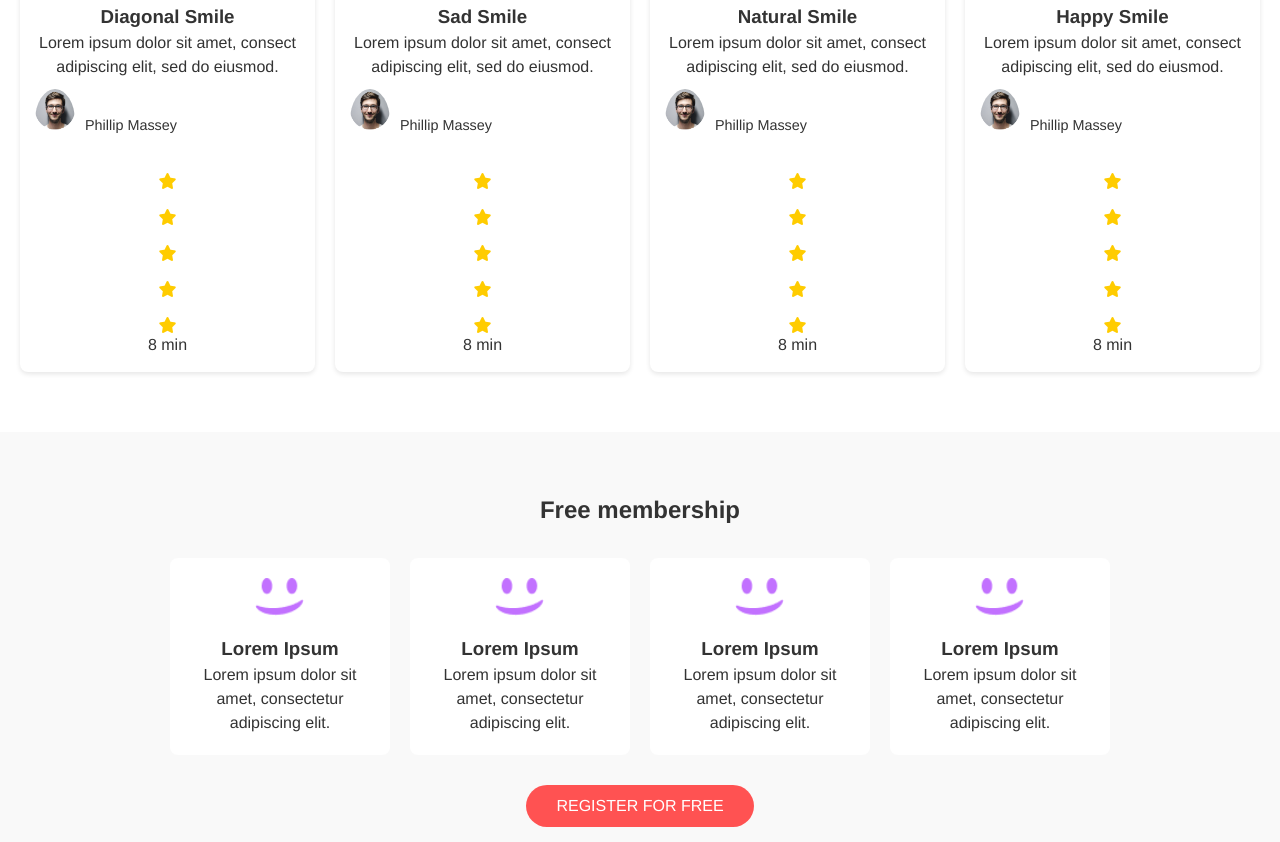
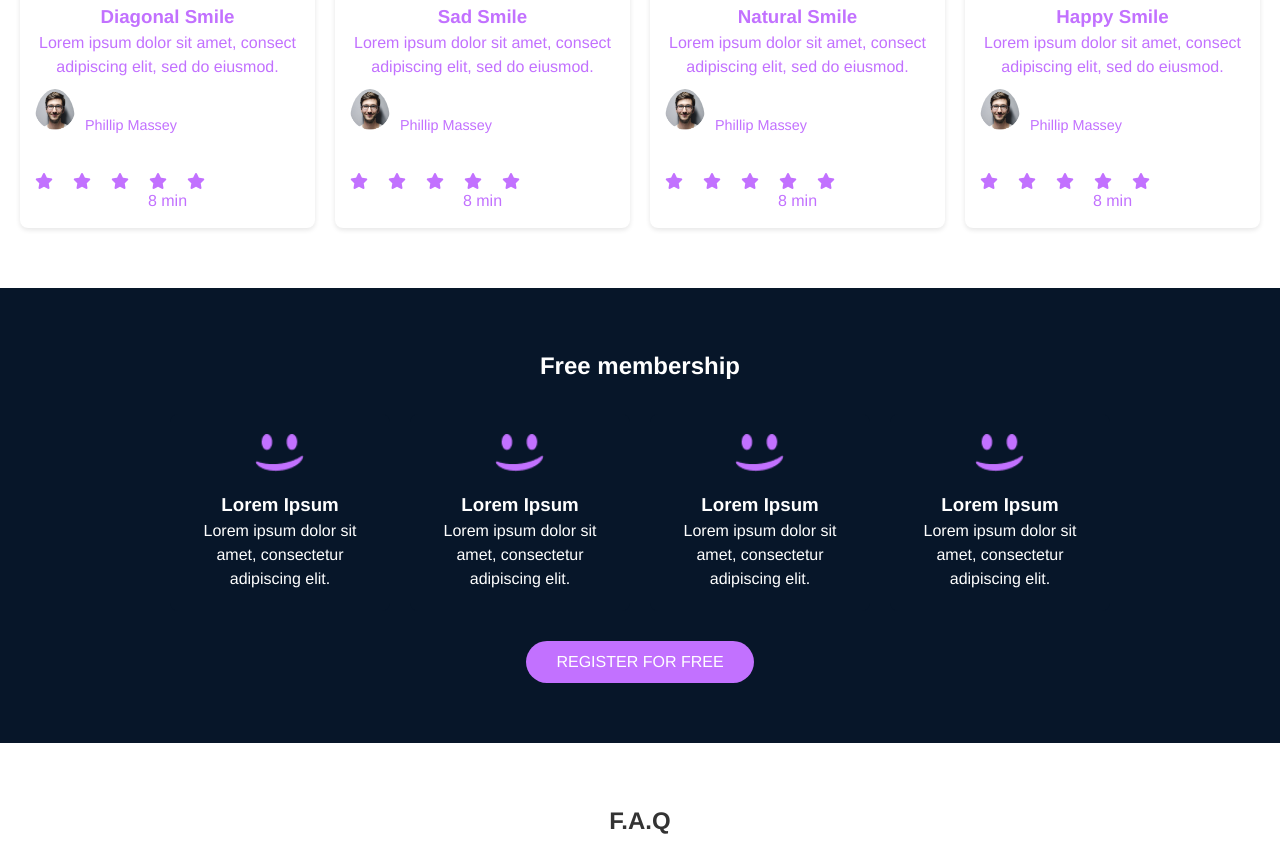
Before and after one commit to hallumy/alx_html_css, a plain HTML site: page css_advanced/index.html in a window 1280 px wide. Shown: the part 1762-2604 px from the top of the page. Drawn offline with Linux system fonts and the light colour scheme.

Commit message:
Add styles.css file

```diff
--- a/css_advanced/styles.css
+++ b/css_advanced/styles.css
@@ -128,7 +128,7 @@ section:nth-of-type(2) img {
 section:nth-of-type(2) blockquote {
   color: #FFFFFF;
   margin-bottom: 10px;
-  flex: 1;
+  align-items: ;
 }
 
 section:nth-of-type(2) h3 {
@@ -186,19 +186,21 @@ section:nth-of-type(3) figure figcaption {
   font-size: 0.9rem;
 }
 
-section:nth-of-type(3) div i {
-  color: #ffcc00;
+section:nth-of-type(3) div {
+  color: #C271FF;
+  display: flex;
 }
 
 /* Membership section */
 section:nth-of-type(4) {
-  background-color: #f9f9f9;
+  background-color: #071629;
   text-align: center;
   padding: 60px 20px;
 }
 
 section:nth-of-type(4) h2 {
   margin-bottom: 30px;
+  color:#FFFFFF;
 }
 
 section:nth-of-type(4) div {
@@ -210,9 +212,10 @@ section:nth-of-type(4) div {
 
 section:nth-of-type(4) article {
   max-width: 220px;
-  background: #fff;
+  background: #071629;
   padding: 20px;
   border-radius: 8px;
+  color:#FFFFFF;
 }
 
 section:nth-of-type(4) article img {
@@ -225,7 +228,7 @@ section:nth-of-type(4) button {
   padding: 12px 30px;
   border: none;
   border-radius: 25px;
-  background-color: #ff5252;
+  background-color: #C271FF;
   color: #fff;
   font-size: 1rem;
   cursor: pointer;
```
